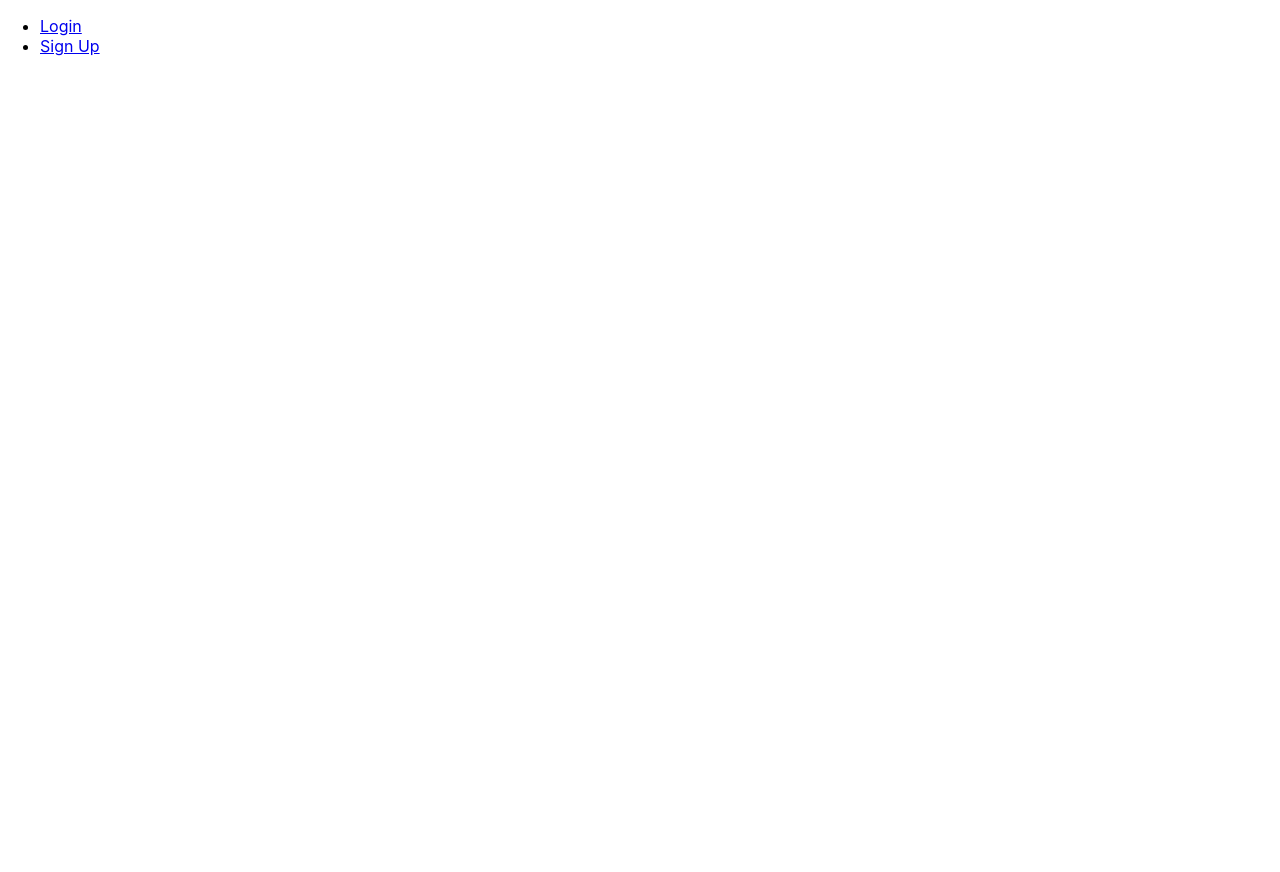
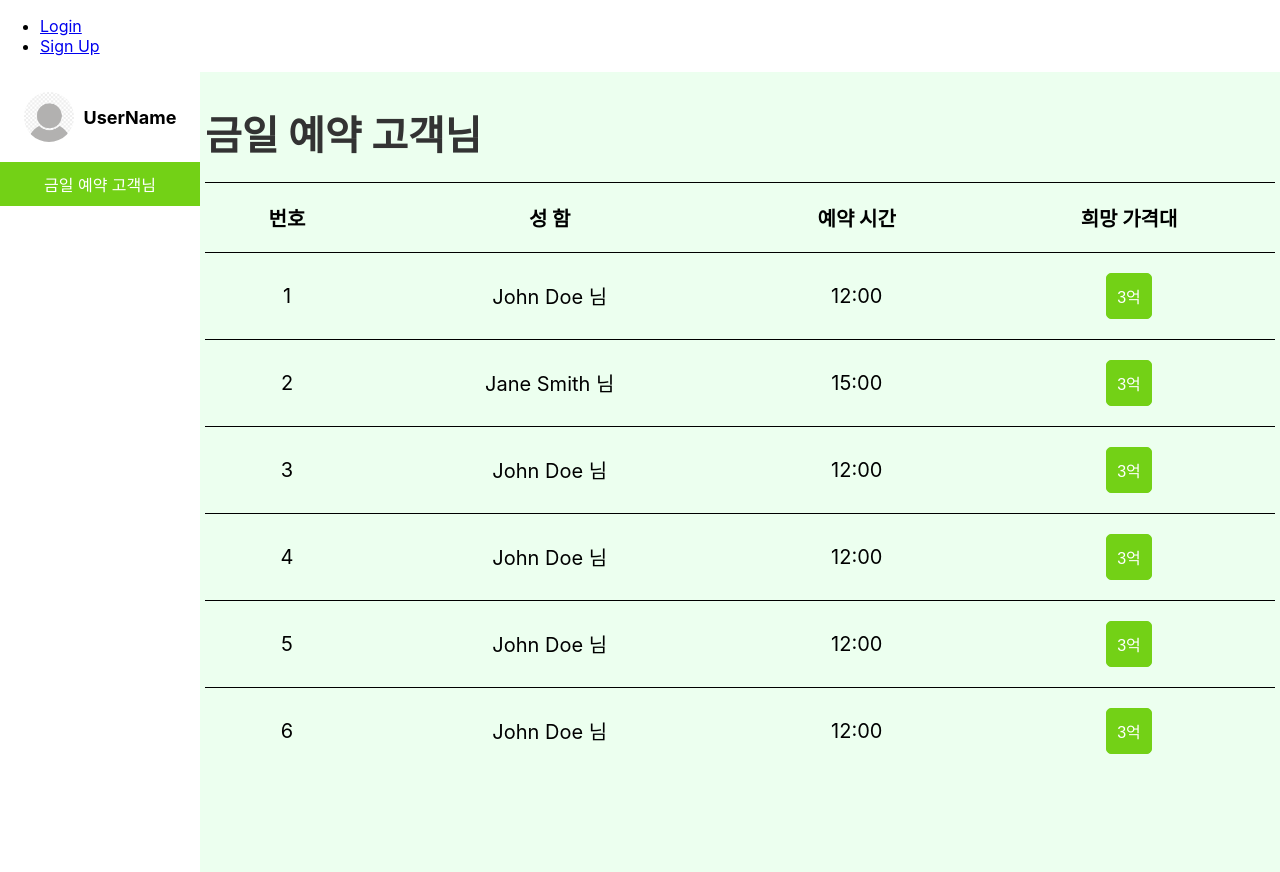
Before and after one commit to 2024-1-Ajou-DB-Team13/db_main, a React (Create React App) app: page /view/reservations in a window 1280 px wide. Before the commit this address had no page. Before the commit the page ends 800 px from the top, so only its background shows below. Built offline with nearby package versions, Linux system fonts and the light colour scheme; no server answers.

Commit message:
유저유형별 메인

```diff
--- a/src/App.js
+++ b/src/App.js
@@ -3,6 +3,7 @@ import { BrowserRouter as Router, Routes, Route, Link } from 'react-router-dom';
 import LoginPage from './LoginPage';
 import SignUpPage from './SignUpPage';
 import MainPage from './MainPage';
+import View from './View';
 import DesiredPriceRange from './MainPageComponents/DesiredPriceRange';
 import AdToPro from './MainPageComponents/AdToPro';
 
@@ -23,6 +24,7 @@ function App() {
         <Routes>
           <Route path="/" element={<LoginPage />} />
           <Route path="/signup" element={<SignUpPage />} />
+          <Route path="/view/*" element={<View />} />
           <Route path="/main/*" element={<MainPage />} />
           <Route path="/price" element={<DesiredPriceRange />} />
           <Route path="/adtopro" element={<AdToPro />} />
--- /dev/null
+++ b/src/View.js
@@ -0,0 +1,67 @@
+import React from 'react';
+import styled from 'styled-components';
+import {Route, Routes, NavLink } from 'react-router-dom';
+
+import Reservations from './MainPageComponents/Reservations';
+import Inquiries from './MainPageComponents/Inquiries';
+import CustomerData from './MainPageComponents/CustomerData';
+import PropertyData from './MainPageComponents/PropertyData';
+import EmployeeManagement from './MainPageComponents/EmployeeManagerment';
+import UserDisplayComponent from './SideBarComponents/UserDisplay';
+
+const MainPageContainer = styled.div`
+  display: flex;
+  height: 100vh;
+`;
+
+//dcfdba
+const Navigation = styled.div`
+  width: 200px;
+  background-color: #ffffff;
+  padding: 0;
+  display: flex;
+  flex-direction: column;
+  align-items: center;
+`;
+
+const Content = styled.div`
+  flex-grow: 1;
+  background-color: #ecffef;
+  padding: 5px;
+`;
+
+const NavButton = styled(NavLink)`
+  width: 100%;
+  padding: 10px 0;
+  text-align: center;
+  background-color: #ffffff;
+  text-decoration: none;
+  color: black;
+  border: none;
+  display: block;
+
+  &:hover, &.active {
+    background-color: #73D116;
+    color: white;
+  }
+`;
+
+function View() {
+  const userName = "UserName";
+
+  return (
+    <MainPageContainer>
+      <Navigation>
+        <UserDisplayComponent userName={userName}/>
+        <NavButton to="/view/reservations">금일 예약 고객님</NavButton>
+      </Navigation>
+      <Content>
+        <Routes>
+          <Route path="reservations" element={<Reservations />} />
+        </Routes>
+      </Content>
+    </MainPageContainer>
+  );
+}
+
+export default View;
```
Also changed, not shown: src/LoginPage.js (+13 -0 lines), src/MainPageComponents/UserReservation.js (added, +114 -0 lines).
